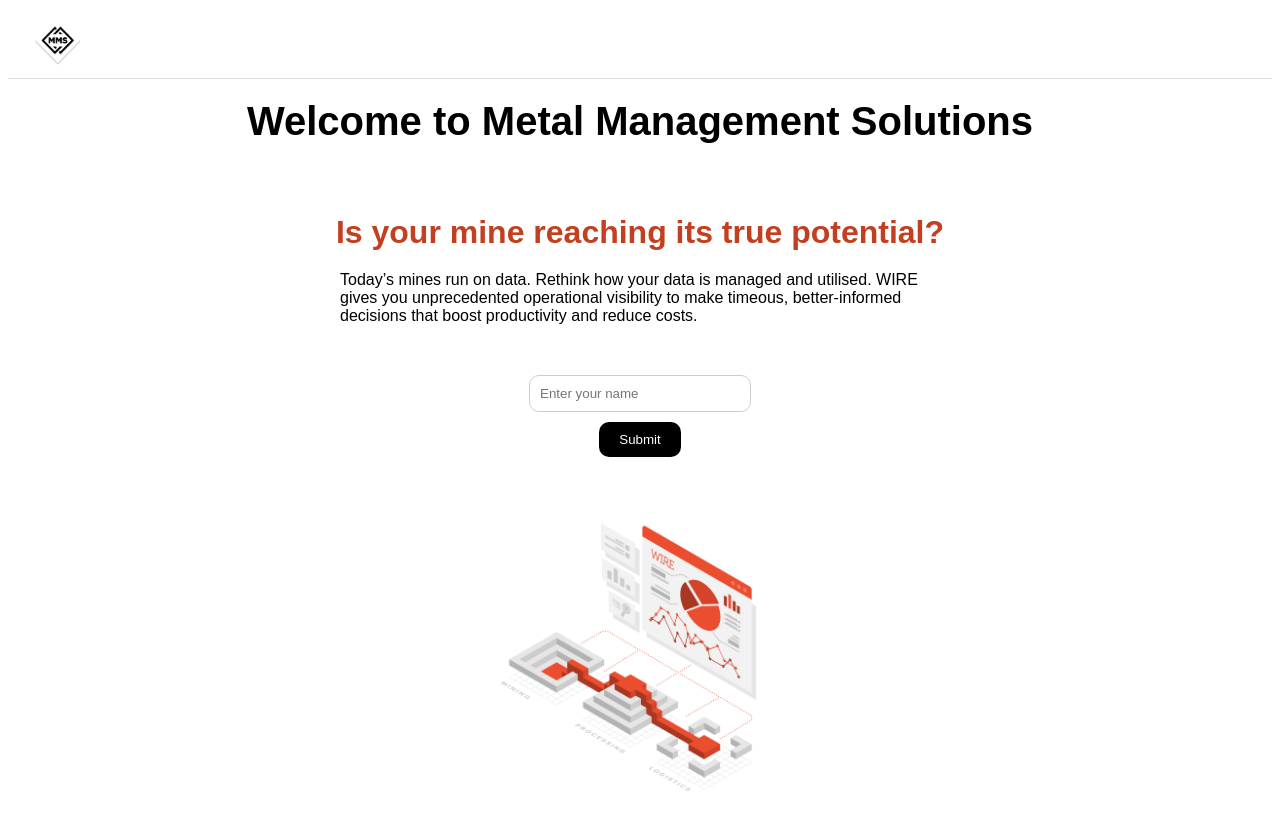
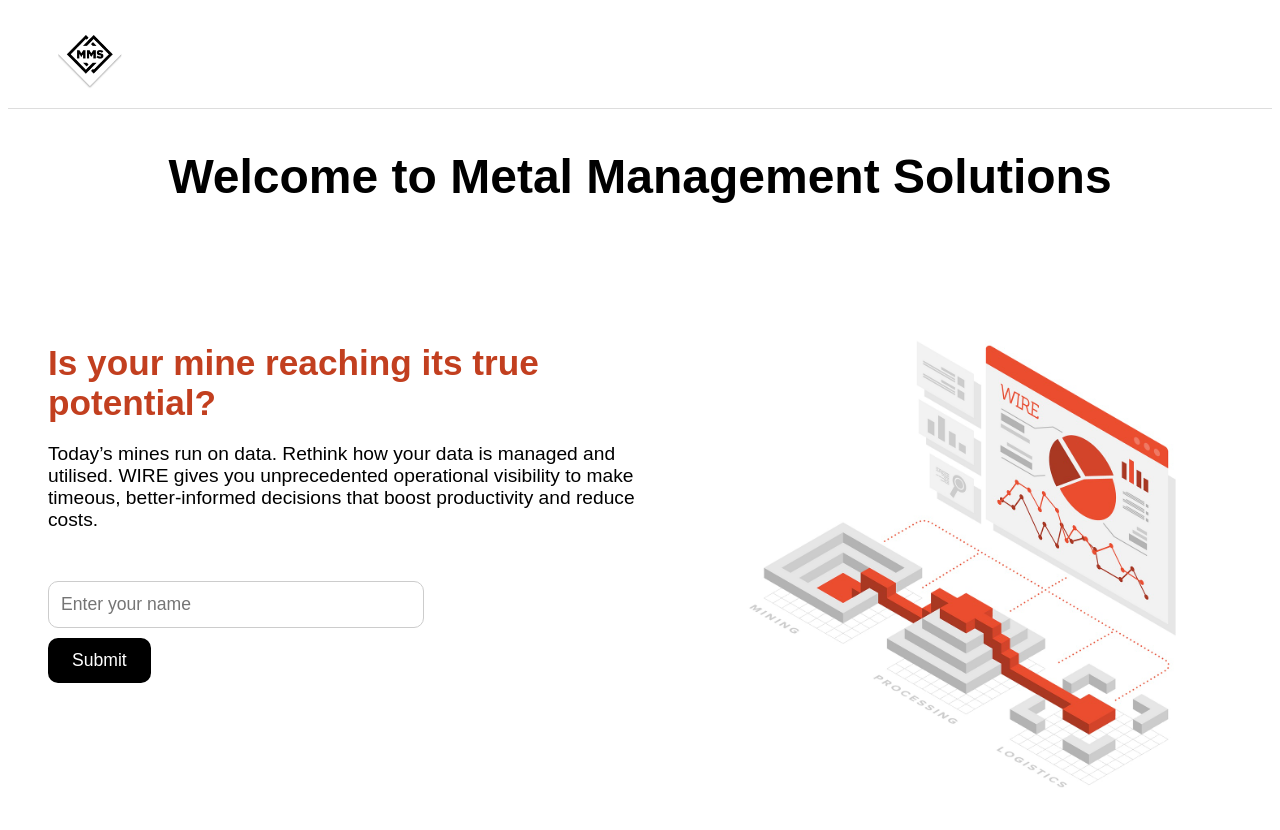
Before and after one commit to fxrxbxco/FCS, an Angular app: page / in a window 1280 px wide. Shown: the top 830 px of the page. Built offline with nearby package versions, Linux system fonts and the light colour scheme.

Commit message:
initial commit

```diff
--- a/src/app/landing/landing.component.css
+++ b/src/app/landing/landing.component.css
@@ -1,5 +1,3 @@
-
-
 :host {
   font-family: 'Montserrat', sans-serif;
   display: block;
@@ -10,58 +8,74 @@
 #navbar {
   display: flex;
   align-items: center;
-  padding: 10px 20px;
+  padding: 15px 40px;
   background-color: white;
   border-bottom: 1px solid #ddd;
 }
 
 #logo {
-  height: 50px;
+  height: 70px;
 }
 
 .header {
   display: flex;
   align-items: center;
   justify-content: center;
-  padding: 20px;
+  padding: 40px 30px;
   background-color: white;
+  position: relative;
+  overflow: hidden;
 }
 
 h1 {
   font-weight: 700;
-  font-size: 2.5em; /* Increase size of the h1 */
+  font-size: 3em;
   margin: 0;
-
+  position: relative;
+  animation: slideInFromTop 1s ease-out;
 }
 
 .container {
-  text-align: center;
-  margin-top: 50px;
+  display: flex;
+  justify-content: space-between;
+  align-items: flex-start;
+  margin: 70px 40px;
+  padding: 0;
+}
+
+.text-content {
+  flex: 1;
+  max-width: 50%;
+  text-align: left;
+  animation: slideInFromLeft 1s ease-out;
 }
 
 h2 {
-  font-size: 2.8em; /* Make the header slightly larger than h1 */
+  font-size: 2.2em;
   font-weight: 700;
   margin-bottom: 20px;
-  color: #c23f1f; /* Updated color code */
+  color: #c23f1f;
 }
 
 #descriptionText {
-  max-width: 600px;
-  margin: 0 auto 30px auto;
+  font-size: 1.2em;
+  max-width: 100%;
+  margin: 0 0 30px 0;
   text-align: left;
 }
 
 input {
-  padding: 10px;
+  padding: 12px;
   margin-top: 20px;
-  width: 200px;
+  width: 100%;
+  max-width: 350px;
   border-radius: 10px;
   border: 1px solid #ccc;
+  font-size: 1.1em;
 }
 
 button {
-  padding: 10px 20px;
+  padding: 12px 24px;
   background-color: #000000;
   color: white;
   border: none;
@@ -69,6 +83,7 @@
   border-radius: 10px;
   margin-top: 10px;
   margin-bottom: 20px;
+  font-size: 1.1em;
 }
 
 button:hover {
@@ -76,10 +91,11 @@
 }
 
 #image {
-  margin-top: 30px;
+  margin-top: 0;
   height: auto;
-  width: auto;
-  max-width: 300px;
+  width: 100%;
+  max-width: 500px; /* Reduced size of the image */
+  animation: slideInFromRight 1s ease-out;
 }
 
 .notification {
@@ -98,3 +114,18 @@
 .notification.show {
   right: 20px;
 }
+
+@keyframes slideInFromTop {
+  from { transform: translateY(-100%); opacity: 0; }
+  to { transform: translateY(0); opacity: 1; }
+}
+
+@keyframes slideInFromLeft {
+  from { transform: translateX(-100%); opacity: 0; }
+  to { transform: translateX(0); opacity: 1; }
+}
+
+@keyframes slideInFromRight {
+  from { transform: translateX(100%); opacity: 0; }
+  to { transform: translateX(0); opacity: 1; }
+}
--- a/src/app/landing/landing.component.html
+++ b/src/app/landing/landing.component.html
@@ -7,23 +7,21 @@
 </div>
 
 <div id="formContainer" class="container">
-  <!-- New Heading -->
-  <h2 id="mainHeading" style="font-size: 2em; font-weight: bold;">Is your mine reaching its true potential?</h2>
+  <div class="text-content">
+    <h2 id="mainHeading">Is your mine reaching its true potential?</h2>
 
-  <!-- New Paragraph -->
-  <p id="descriptionText">Today’s mines run on data. Rethink how your data is managed and utilised. WIRE gives you unprecedented operational visibility to make timeous, better-informed decisions that boost productivity and reduce costs.</p>
+    <p id="descriptionText">Today’s mines run on data. Rethink how your data is managed and utilised. WIRE gives you unprecedented operational visibility to make timeous, better-informed decisions that boost productivity and reduce costs.</p>
 
-  <input id="nameInput" type="text" placeholder="Enter your name" [(ngModel)]="userName">
-  <br> <!-- New line to create space between elements -->
-  <button id="submitButton" (click)="showWelcomeMessage()">Submit</button>
-<div>
-<!-- Image under the button -->
-<img id="image" src="assets/img/Image.png" alt="image">
-</div>
+    <input id="nameInput" type="text" placeholder="Enter your name" [(ngModel)]="userName">
+    <br>
+    <button id="submitButton" (click)="showWelcomeMessage()">Submit</button>
+  </div>
 
+  <div>
+    <img id="image" src="assets/img/Image.png" alt="image">
+  </div>
 
-  <!-- Notification element -->
   <div id="notification" class="notification" [class.show]="showNotification">
-    {{ notificationMessage }} <!-- Display the notification message -->
+    {{ notificationMessage }}
   </div>
 </div>
--- a/src/app/landing/landing.component.ts
+++ b/src/app/landing/landing.component.ts
@@ -12,30 +12,28 @@
 export class LandingComponent {
   userName: string = '';
   showNotification: boolean = false;
-  notificationMessage: string = '';  // Generic notification message
+  notificationMessage: string = '';
 
   showWelcomeMessage() {
-    if (!this.userName.trim()) {  // Check if the userName is empty
+    if (!this.userName.trim()) {
       this.notificationMessage = 'Please enter your name!';
       this.showNotification = true;
 
-      // Hide notification after 5 seconds
       setTimeout(() => {
         this.showNotification = false;
-      }, 5000);
+      }, 3000); // Duration for "Please enter your name!" notification
 
       return;
     }
 
-    this.notificationMessage = `Welcome to MMS, ${this.userName}!`;  // Set the welcome message
-    this.showNotification = false;
+    this.notificationMessage = `Welcome to MMS, ${this.userName}!`;
+    this.showNotification = true;
 
-    // Trigger reflow and then show notification again
     setTimeout(() => {
-      this.showNotification = true;
-      setTimeout(() => {
-        this.showNotification = false;
-      }, 30000); // Hide notification after 30 seconds
-    }, 10); // Small delay to allow DOM to update
+      this.showNotification = false;
+    }, 15000); // Duration for "Welcome to MMS" notification
+
+    // Clear the textbox after submission
+    this.userName = '';
   }
 }
```
